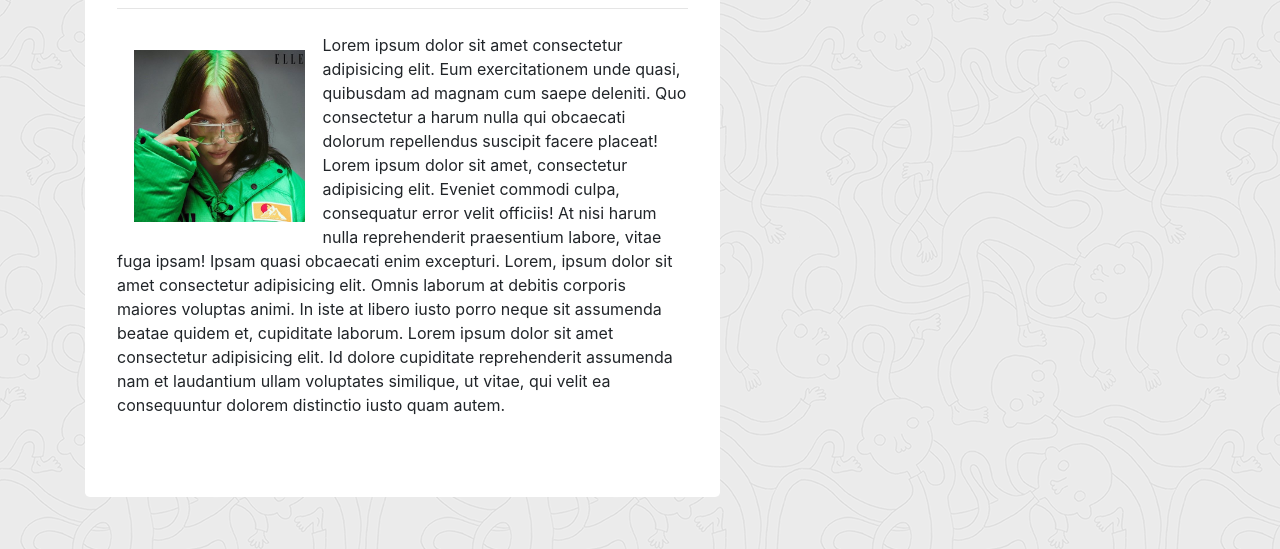
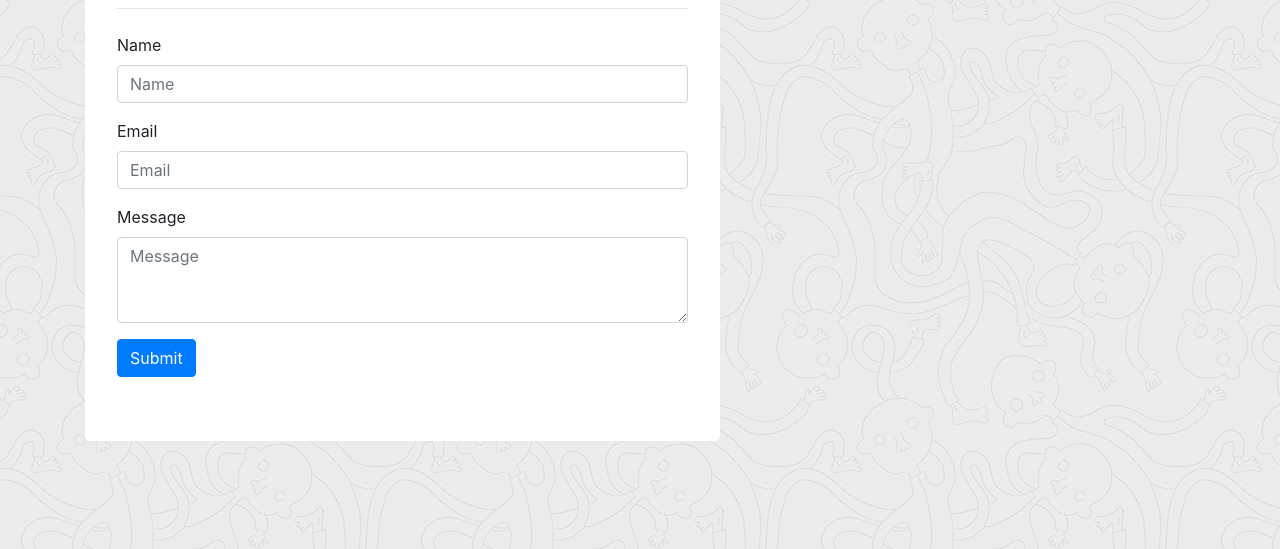
Before and after one commit to ItsJustIkenna/responsive-portfolio, a plain HTML site: page contact.html in a window 1280 px wide. Shown: the part 251-800 px from the top of the page. Drawn offline with nearby package versions, Linux system fonts and the light colour scheme.

Commit message:
updated contact page

```diff
--- a/contact.html
+++ b/contact.html
@@ -29,16 +29,16 @@
 
       <div class="collapse navbar-collapse" id="navbarSupportedContent">
         <ul class="navbar-nav ml-auto">
-          <li class="nav-item">
+          <li class="nav-item active">
             <a class="nav-link" href="#"
-              >Contact</a
+              >Contact <span class="sr-only">(current)</span></a
             >
           </li>
           <li class="nav-item">
             <a class="nav-link" href="#">Portfolio</a>
           </li>
-          <li class="nav-item active">
-            <a class="nav-link" href="#">About <span class="sr-only">(current)</span></a>
+          <li class="nav-item">
+            <a class="nav-link" href="#">About</a>
           </li>
         </ul>
       </div>
@@ -49,27 +49,37 @@
           <div class="jumbotron bg-white">
             <h1 class="display-4">Contact</h1>
             <hr class="my-4" />
-            <img
-              src="../responsive-portfolio/billie.jpg"
-              alt=""
-              style="width: 30%; float: left; margin: 3%;"
-            />
-            <p>
-              Lorem ipsum dolor sit amet consectetur adipisicing elit. Eum
-              exercitationem unde quasi, quibusdam ad magnam cum saepe deleniti.
-              Quo consectetur a harum nulla qui obcaecati dolorum repellendus
-              suscipit facere placeat! Lorem ipsum dolor sit amet, consectetur
-              adipisicing elit. Eveniet commodi culpa, consequatur error velit
-              officiis! At nisi harum nulla reprehenderit praesentium labore,
-              vitae fuga ipsam! Ipsam quasi obcaecati enim excepturi. Lorem,
-              ipsum dolor sit amet consectetur adipisicing elit. Omnis laborum
-              at debitis corporis maiores voluptas animi. In iste at libero
-              iusto porro neque sit assumenda beatae quidem et, cupiditate
-              laborum. Lorem ipsum dolor sit amet consectetur adipisicing elit.
-              Id dolore cupiditate reprehenderit assumenda nam et laudantium
-              ullam voluptates similique, ut vitae, qui velit ea consequuntur
-              dolorem distinctio iusto quam autem.
-            </p>
+            <form>
+              <div class="form-group">
+                <label for="exampleInputName1">Name</label>
+                <input
+                  type="name"
+                  class="form-control"
+                  id="exampleInputName1"
+                  aria-describedby="emailHelp"
+                  placeholder="Name"
+                />
+              </div>
+              <div class="form-group">
+                <label for="exampleInputEmail1">Email</label>
+                <input
+                  type="email"
+                  class="form-control"
+                  id="exampleInputEmail1"
+                  placeholder="Email"
+                />
+              </div>
+              <div class="form-group">
+                <label for="exampleMessage1">Message</label>
+                <textarea
+                  class="form-control"
+                  id="exampleMessage1"
+                  rows="3"
+                  placeholder="Message"
+                ></textarea>
+              </div>
+              <button type="submit" class="btn btn-primary">Submit</button>
+            </form>
           </div>
         </div>
       </div>
```
